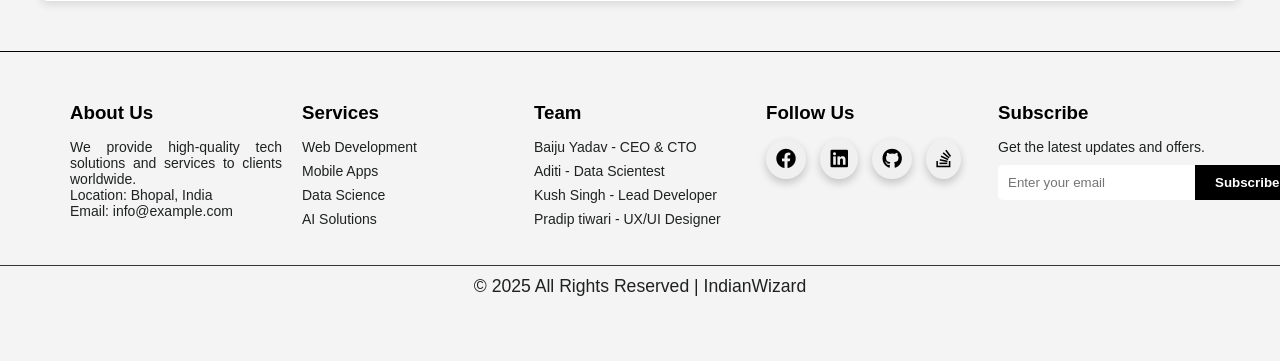
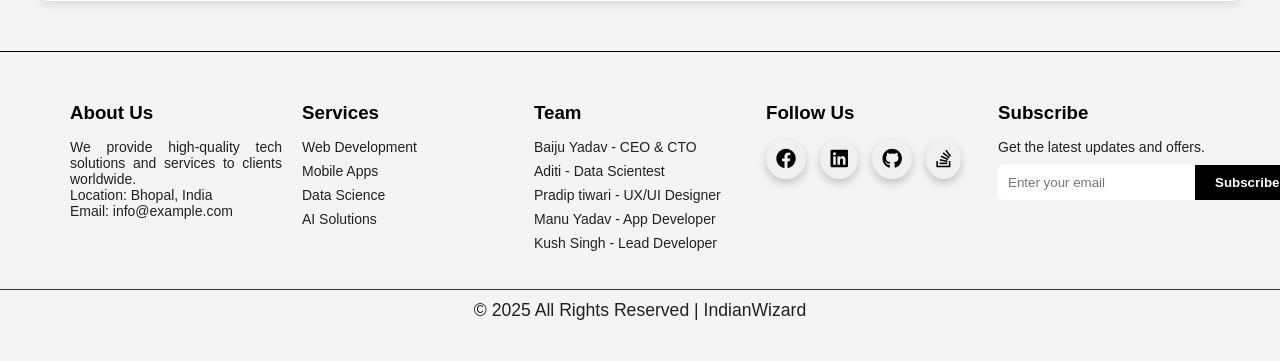
Before and after one commit to AditiSuchi/IndianWizard, a Flask app: page / in a window 1280 px wide. Shown: the part 4218-4579 px from the top of the page. Before the commit the page ends 4514 px from the top, so only its background shows below. Run offline with Flask 3, Linux system fonts and the light colour scheme.

Commit message:
Update index.html

```diff
--- a/templates/index.html
+++ b/templates/index.html
@@ -279,8 +279,9 @@
                     <ul>
                         <li>Baiju Yadav - CEO & CTO</li>
                         <li>Aditi - Data Scientest</li>
+                        <li>Pradip tiwari - UX/UI Designer</li>
+                        <li>Manu Yadav - App Developer</li>
                         <li>Kush Singh - Lead Developer</li>
-                        <li>Pradip tiwari - UX/UI Designer</li>
                     </ul>
                 </div>
 
```
